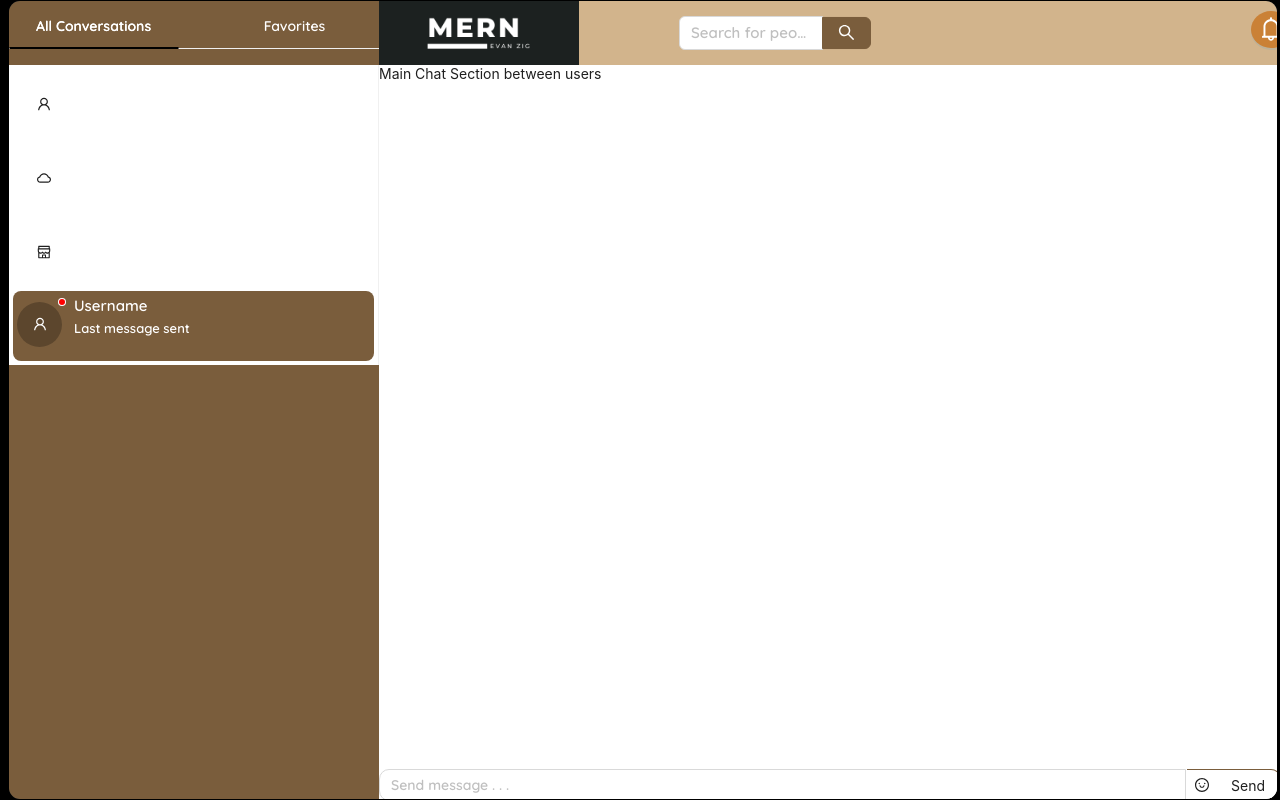
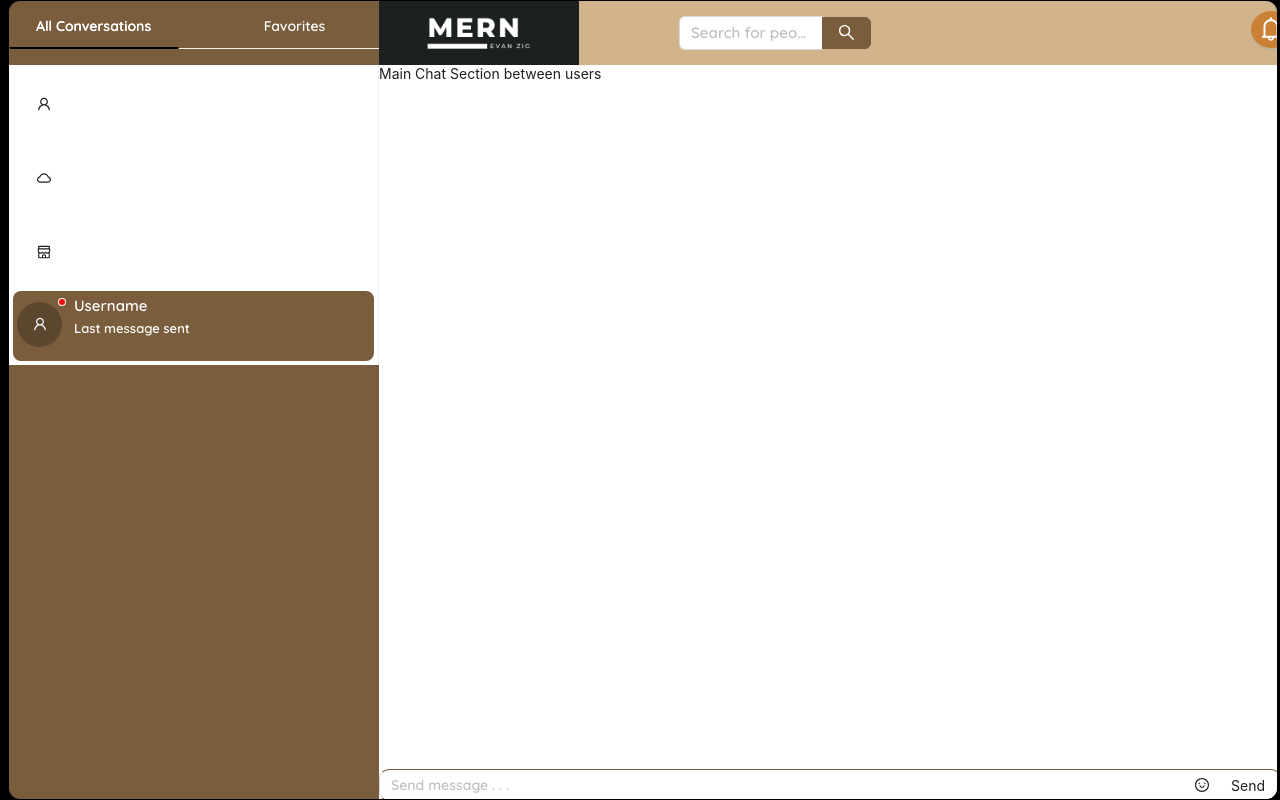
Before and after one commit to EvanZig/messengerApp, a React (Create React App) app in the folder client/: page / in a window 1280 px wide. Built offline with nearby package versions, Linux system fonts and the light colour scheme.

Commit message:
fixed inputbox ui

```diff
--- a/client/src/styles/componentStyling/ChatLayoutStyle.scss
+++ b/client/src/styles/componentStyling/ChatLayoutStyle.scss
@@ -23,6 +23,10 @@ $brown: #7a5d3c;
     @include borderShadow();
     border-top-right-radius: 0;
     border-bottom-right-radius: 0;
+    border-top: 1px solid $brown;
+    border-right: none;
+    margin-right: -1px;
+    border-bottom: 1px solid $brown;
 }
 
 /* Style the scrollbar */
```
